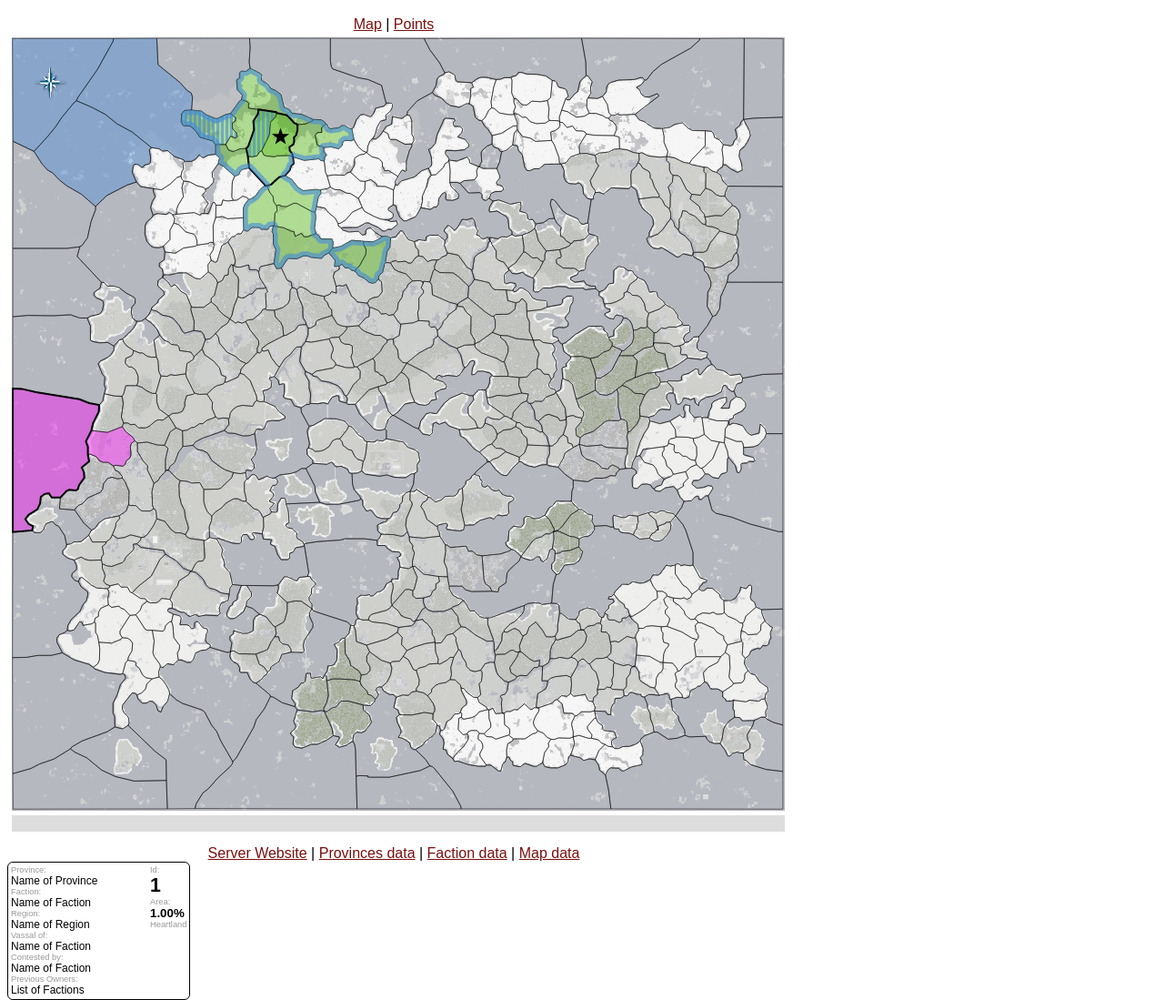
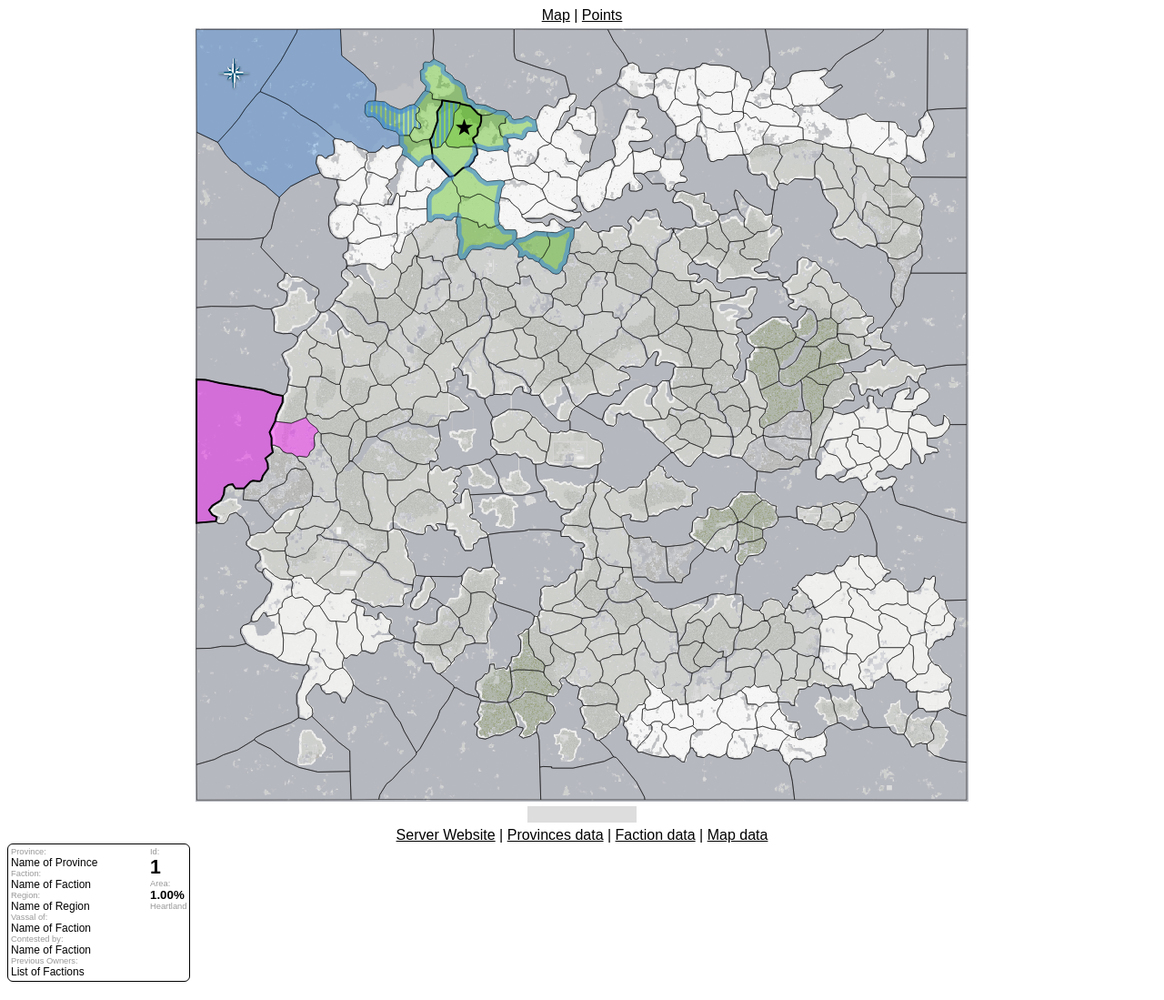
Before and after one commit to cry-inc/FactionMap, a PHP site: page / in a window 1280 px wide. Shown: the whole page at 91% size. Run offline with PHP 8.4, Linux system fonts and the light colour scheme.

Commit message:
Centered map, cleaned up CSS code

```diff
--- a/html/index.html
+++ b/html/index.html
@@ -9,27 +9,27 @@
 	</head>
 	<body>
 		<div id="header">
-			<a id="maplink" href="#">Map</a> | <a id="pointslink" href="#">Points</a>
+			<a id="mapLink" href="#">Map</a> | <a id="pointsLink" href="#">Points</a>
 		</div>
 		<div id="content">
-			<div id="drawstack">
-				<canvas id="baselayer"></canvas>
-				<canvas id="selectionlayer"></canvas>
+			<div id="map">
+				<canvas id="baseLayer"></canvas>
+				<canvas id="highlightLayer"></canvas>
 			</div>
 			<div id="points">
-				<table>
+				<table id="pointsTable">
 					<thead>
 						<tr>
 							<th>&nbsp;</th>
-							<th><a id="sortname" href="#">Faction</a></th>
-							<th><a id="sortpoints" href="#">Points</a></th>
-							<th><a id="sortprovinces" href="#">Provinces</a></th>
-							<th><a id="sortregions" href="#">Regions</a></th>
-							<th><a id="sortvassals" href="#">Vassals</a></th>
-							<th><a id="sortarea" href="#">Land</a></th>
+							<th><a id="sortName" href="#">Faction</a></th>
+							<th><a id="sortPoints" href="#">Points</a></th>
+							<th><a id="sortProvinces" href="#">Provinces</a></th>
+							<th><a id="sortRegions" href="#">Regions</a></th>
+							<th><a id="sortVassals" href="#">Vassals</a></th>
+							<th><a id="sortArea" href="#">Land</a></th>
 						</tr>
 					</thead>
-					<tbody id="tablebody"></tbody>
+					<tbody id="tableBody"></tbody>
 				</table>
 			</div>
 			<div id="coords">&nbsp;</div>
--- a/html/map.css
+++ b/html/map.css
@@ -1,41 +1,51 @@
-#drawstack {
-	position: relative;
-	margin: 0px;
-	padding: 0px;
-	width: 850px;
-	height: 850px;
+#footer, #header {
+	text-align: center;
 }
 
 #content {
 	padding: 5px;
 }
 
+#map {
+	position: relative;
+	margin: auto;
+	width: 850px;
+	height: 850px;
+	padding-bottom: 5px;
+}
+
 #points {
+	margin: auto;
+	width: 850px;
 	display: none;
 }
 
-#baselayer {
-	position: absolute;
-	top: 0px;
-	left: 0px;
+#pointsTable {
+	border: 2px solid #dddddd;
+	width: 100%;
+}
+
+#pointsTable a {
+	text-decoration: none;
+}
+
+#pointsTable th {
+	background-color: #dddddd;
+}
+
+#baseLayer {
 	background-image: url(map.png);
 }
 
-#selectionlayer  {
+#highlightLayer, #baseLayer {
 	position: absolute;
 	top: 0px;
 	left: 0px;
 }
 
-#footer, #header {
-	width: 850px;
-	text-align: center;
-	padding-top: 10px;
-}
-
 #coords {
-	margin-top: 5px;
-	width: 850px;
+	width: 120px;
+	margin: auto;
 	height: 20;
 	text-align: center;
 	font-weight: bold;
@@ -91,19 +101,15 @@
 	background-size: 100%;
 }
 
-.imgcell {
+.factionIconCell {
 	text-align: center;
 	width: 25px;
 }
 
-.fimgtable {
+.factionIcon {
 	width: 20px;
 	height: 20px;
 	vertical-align: bottom;
-}
-
-a {
-	color: #7c0f0f;
 }
 
 body {
@@ -111,15 +117,10 @@ body {
 	font-family: sans-serif;
 }
 
-table {
-	border: 2px solid #dddddd;
-	width: 850px;
+a, a:link, a:visited, a:focus, a:active {
+	color: black;
 }
 
-th a {
-	text-decoration: none;
+a:hover {
+	color: red;
 }
-
-th {
-	background-color: #dddddd;
-}
--- a/html/map.js
+++ b/html/map.js
@@ -1,4 +1,4 @@
-var baseCanvas, baseCtx, selCanvas, selCtx;
+var baseCanvas, baseCtx, highCanvas, highCtx;
 var provinces, factions, abandoned, map, regions = [];
 var totalImages, loadedImages;
 var drawConfig = {
@@ -23,8 +23,8 @@ $(document).ready(startup);
 function startup()
 {
 	setupCanvas();
-	$("#maplink").click(showMap);
-	$("#pointslink").click(showPoints);
+	$("#mapLink").click(showMap);
+	$("#pointsLink").click(showPoints);
 	$.when(
 		$.getJSON("provinces.json"),
 		$.getJSON("factions.json"),
@@ -34,12 +34,12 @@ function startup()
 
 function setupCanvas()
 {
-	baseCanvas = document.getElementById("baselayer");
+	baseCanvas = document.getElementById("baseLayer");
 	baseCtx = baseCanvas.getContext("2d");
-	selCanvas = document.getElementById("selectionlayer");
-	selCtx = selCanvas.getContext("2d");
-	baseCanvas.width = selCanvas.width = $("#drawstack").width();
-	baseCanvas.height = selCanvas.height = $("#drawstack").height();
+	highCanvas = document.getElementById("highlightLayer");
+	highCtx = highCanvas.getContext("2d");
+	baseCanvas.width = highCanvas.width = $("#map").width();
+	baseCanvas.height = highCanvas.height = $("#map").height();
 }
 
 function finishedLoadingJson(provincesResult, factionsResult, mapResults)
@@ -87,14 +87,14 @@ function finishedLoadingImages()
 
 function hookEvents()
 {
-	$("#drawstack").mousemove(onMouseOverMap);
-	$("#drawstack").mouseleave(onMouseLeaveMap);
-	$("#sortname").click(function(){createPointsTable("name")});
-	$("#sortpoints").click(function(){createPointsTable("-points")});
-	$("#sortprovinces").click(function(){createPointsTable("-provinces")});
-	$("#sortregions").click(function(){createPointsTable("-regions")});
-	$("#sortvassals").click(function(){createPointsTable("-vassals")});
-	$("#sortarea").click(function(){createPointsTable("-area")});
+	$("#map").mousemove(onMouseOverMap);
+	$("#map").mouseleave(onMouseLeaveMap);
+	$("#sortName").click(function(){createPointsTable("name")});
+	$("#sortPoints").click(function(){createPointsTable("-points")});
+	$("#sortProvinces").click(function(){createPointsTable("-provinces")});
+	$("#sortRegions").click(function(){createPointsTable("-regions")});
+	$("#sortVassals").click(function(){createPointsTable("-vassals")});
+	$("#sortArea").click(function(){createPointsTable("-area")});
 }
 
 function showInfoBox(visible, screenx, screeny, provinceId)
@@ -156,28 +156,28 @@ function showInfoBox(visible, screenx, screeny, provinceId)
 
 function highlightProvince(provinceId)
 {
-	selCtx.clearRect(0, 0, selCanvas.width, selCanvas.height);
+	highCtx.clearRect(0, 0, highCanvas.width, highCanvas.height);
 	if (provinceId != -1) {
 		var province = provinces[provinceId];
-		selCtx.strokeStyle = drawConfig["highlight-border-strokeStyle"];
-		selCtx.lineWidth = drawConfig["highlight-border-lineWidth"];
-		var x = province.points[0].x * selCanvas.width;
-		var y = province.points[0].y * selCanvas.height;
-		selCtx.beginPath();
-		selCtx.moveTo(x, y);
+		highCtx.strokeStyle = drawConfig["highlight-border-strokeStyle"];
+		highCtx.lineWidth = drawConfig["highlight-border-lineWidth"];
+		var x = province.points[0].x * highCanvas.width;
+		var y = province.points[0].y * highCanvas.height;
+		highCtx.beginPath();
+		highCtx.moveTo(x, y);
 		for (var i = 1; i < province.points.length; i++) {
-			x = province.points[i].x * selCanvas.width;
-			y = province.points[i].y * selCanvas.height;
-			selCtx.lineTo(x, y);
+			x = province.points[i].x * highCanvas.width;
+			y = province.points[i].y * highCanvas.height;
+			highCtx.lineTo(x, y);
 		}
-		selCtx.closePath();
-		selCtx.stroke();
+		highCtx.closePath();
+		highCtx.stroke();
 	}
 }
 
 function onMouseOverMap(event)
 {
-	var ofs = $("#drawstack").offset();
+	var ofs = $("#map").offset();
 	var rx = event.pageX - ofs.left;
 	var ry = event.pageY - ofs.top;
 	rx /= baseCanvas.width;
@@ -198,6 +198,7 @@ function onMouseOverMap(event)
 function onMouseLeaveMap(event)
 {
 	$("#infoBox").css({display: "none"});
+	$("#coords").html("&nbsp;");
 }
 
 function showCoords(point)
@@ -695,11 +696,11 @@ function generateHtmlRow(fo)
 {
 	var image = "&nbsp;";
 	if (typeof fo.image !== "undefined") {
-		image = "<img class=\"fimgtable\" src=\"" + fo.image + "\" />";
+		image = "<img class=\"factionIcon\" src=\"" + fo.image + "\" />";
 	}
 
 	var html = "<tr>";
-	html += "<td class=\"imgcell\" style=\"background-color:rgb(" + fo.color + ")\">" + image + "</td>";
+	html += "<td class=\"factionIconCell\" style=\"background-color:rgb(" + fo.color + ")\">" + image + "</td>";
 	html += "<td>" + fo.name + "</td>";
 	html += "<td>" + fo.points + "</td>";
 	html += "<td>" + fo.provinces + "</td>";
@@ -728,7 +729,7 @@ function createPointsTable(orderCriteria)
 	var html = "";
 	for (var f=0; f<factionObjects.length; f++)
 		html += generateHtmlRow(factionObjects[f]);
-	$("#tablebody").html(html);
+	$("#tableBody").html(html);
 }
 
 function dynamicSort(property)
@@ -746,16 +747,16 @@ function dynamicSort(property)
 
 function showMap()
 {
-	$("#drawstack").css({display: "block"});
+	$("#map").css({display: "block"});
 	$("#coords").css({display: "block"});
 	$("#points").css({display: "none"});
 }
 
 function showPoints()
 {
-	$("#drawstack").css({display: "none"});
+	$("#map").css({display: "none"});
 	$("#coords").css({display: "none"});
-	$("#infobox").css({display: "none"});
+	$("#infoBox").css({display: "none"});
 	$("#points").css({display: "block"});
 }
 
```
